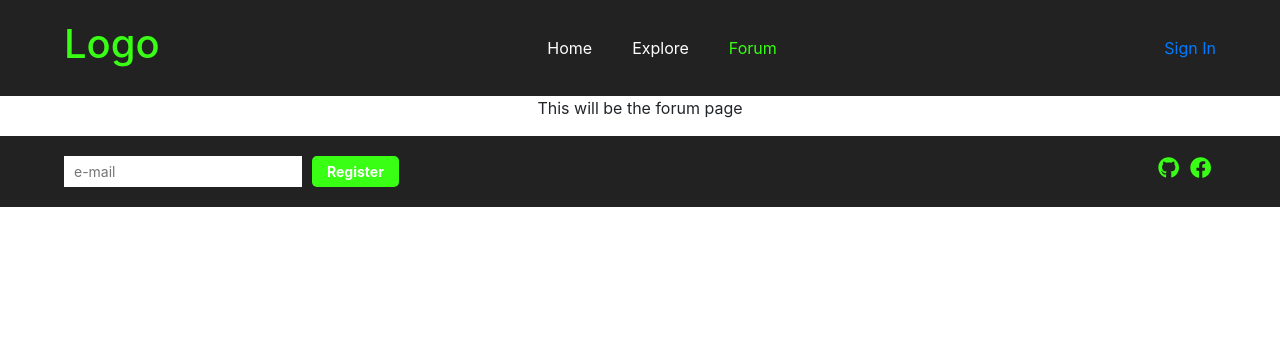
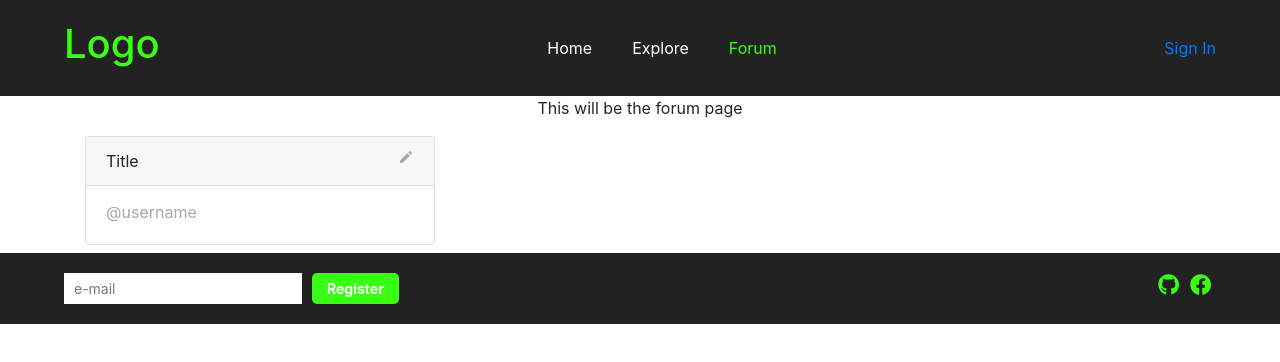
Before and after one commit to KaranSinghBisht/Space-Frontend, a React (Create React App) app in the folder front-end/: page /forum in a window 1280 px wide. Shown: the top 362 px of the page. Built offline with nearby package versions, Linux system fonts and the light colour scheme.

Commit message:
Reusable card component for Forums

```diff
--- a/front-end/package.json
+++ b/front-end/package.json
@@ -14,7 +14,9 @@
     "react-bootstrap": "^1.3.0",
     "react-dom": "^16.13.1",
     "react-router-dom": "^5.2.0",
-    "react-scripts": "3.4.3"
+    "react-scripts": "3.4.3",
+    "reactstrap": "8.6.0",
+    "react-icons": "3.11.0"
   },
   "scripts": {
     "start": "react-scripts start",
--- /dev/null
+++ b/front-end/src/pages/forum/ForumPost.jsx
@@ -0,0 +1,32 @@
+import React from 'react';
+import { Card, CardHeader, CardBody, CardSubtitle, Col, Row, Container } from 'reactstrap';
+import { MdEdit } from 'react-icons/md';
+
+const styles= {textAlign:'left'};
+const setBorder ={marginBottom:'0.5em'}
+export default class ForumPost extends React.Component {
+    constructor() {
+        super();
+        this.state = {
+
+        }
+    }
+    render() {
+        return (
+            <div style={setBorder}>
+                <Container>
+                    <Row>
+                        <Col sm='4'>
+                            <Card style={styles}>
+                                <CardHeader>Title<MdEdit color='darkgray' style={{float:'right'}}/></CardHeader>
+                                <CardBody>
+                                    <CardSubtitle style={{opacity:'0.4'}}>@username</CardSubtitle>
+                                </CardBody>
+                            </Card>
+                        </Col>
+                    </Row>
+                </Container>
+            </div>
+        )
+    }
+}
--- a/front-end/src/pages/forum/index.jsx
+++ b/front-end/src/pages/forum/index.jsx
@@ -1,11 +1,13 @@
 import React from 'react'
 
 import { DefaultLayout } from '../../layouts/DefaultLayout'
+import ForumPost from './ForumPost'
 
 export const Forum = () => {
   return (
     <DefaultLayout>
       <p>This will be the forum page</p>
+      <ForumPost />
     </DefaultLayout>
   )
 }
```
Also changed, not shown: 1 other file (tests, documents, lock files or other folders).
